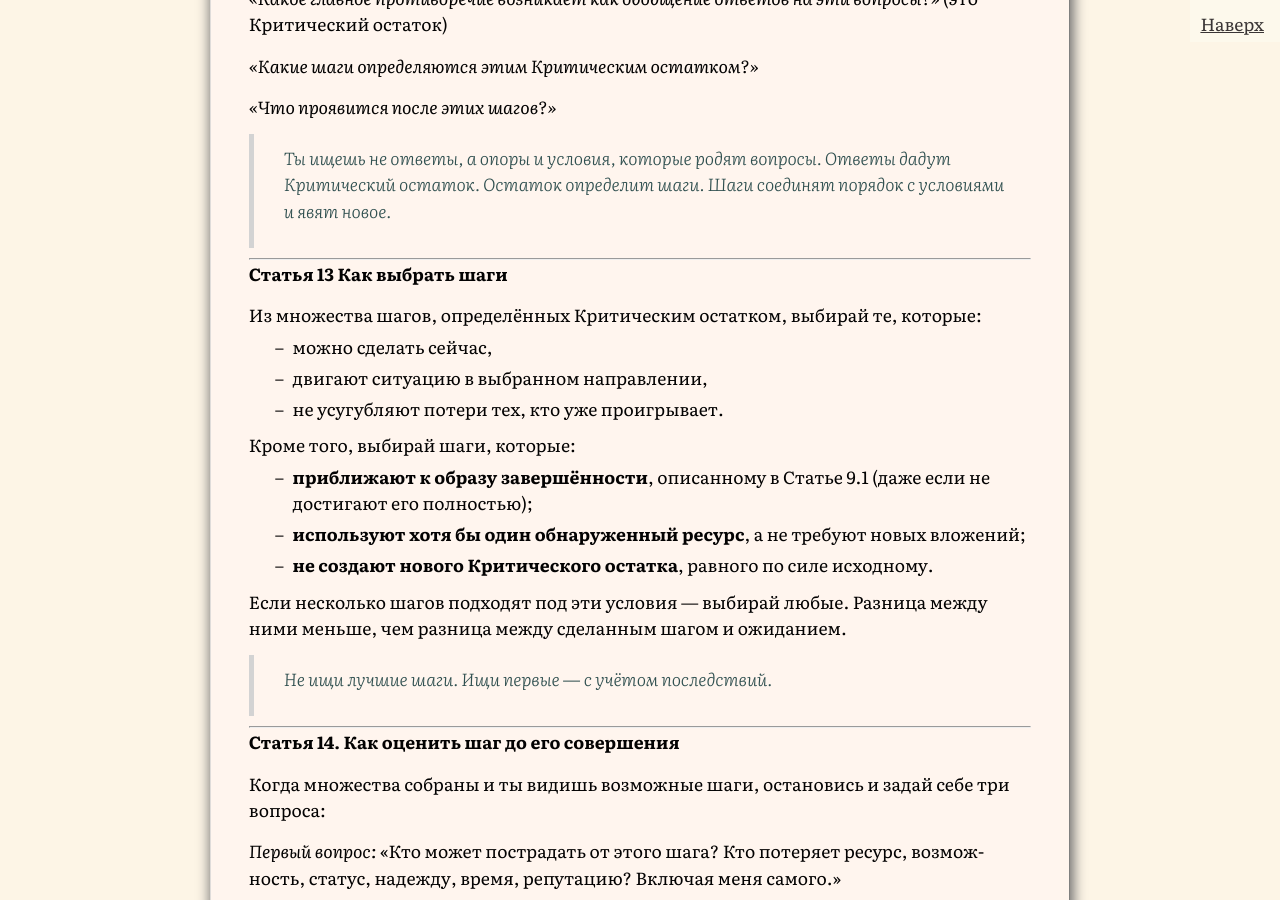
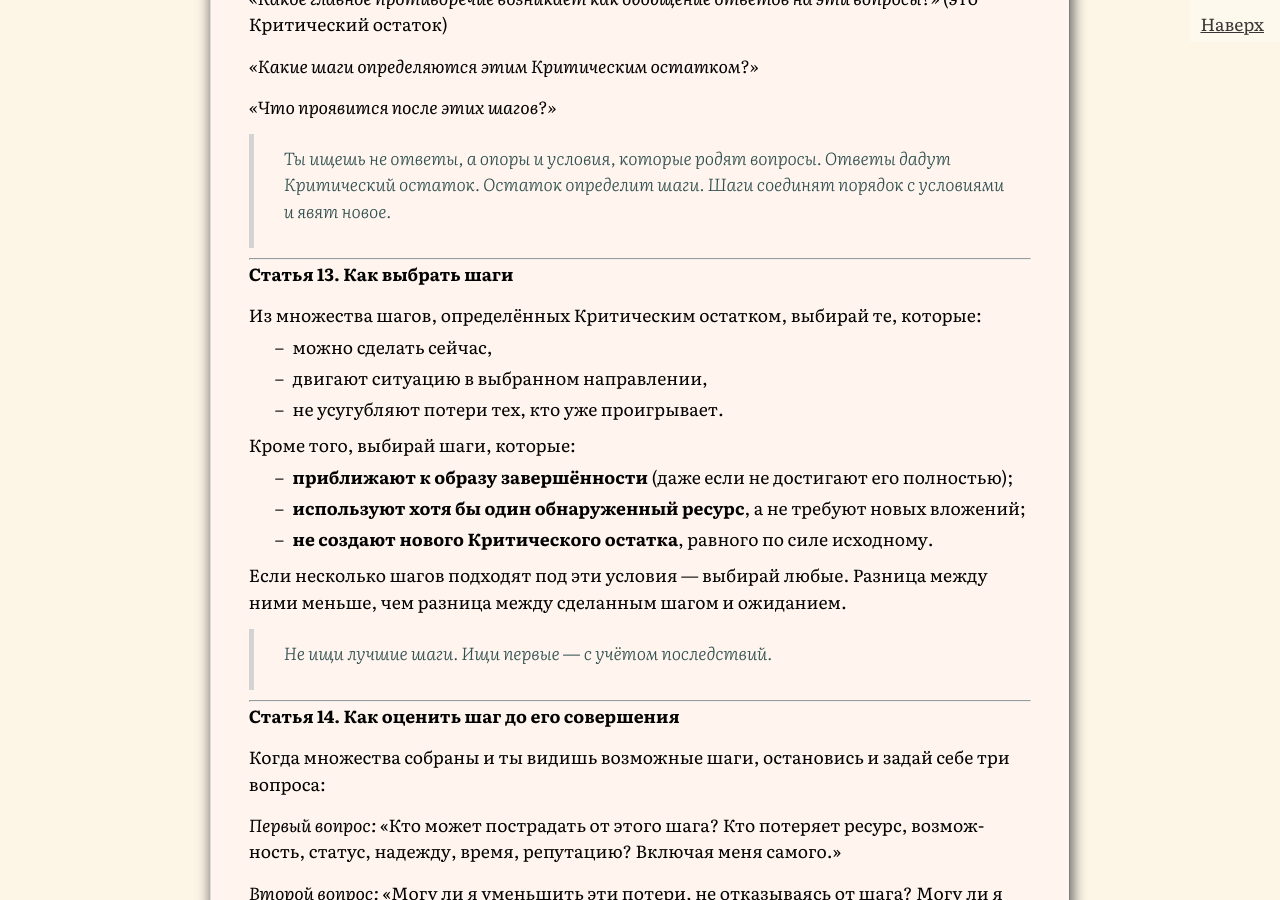
Before and after one commit to SergSi/land-use-art, a Jekyll site: the page built from _posts/2026-06-24-key.md, in a window 1280 px wide and 900 px high, scrolled down 7575 px. Built offline with Jekyll 4.4.1, drawn with Linux system fonts in a browser that asks for light colours; some web fonts are replaced.

Commit message:
Update 2026-06-24-key.md

```diff
--- a/_posts/2026-06-24-key.md
+++ b/_posts/2026-06-24-key.md
@@ -213,7 +213,7 @@ class: analitika
 
 ---
 
-**Статья 13 Как выбрать шаги**
+**Статья 13. Как выбрать шаги**
 
 Из множества шагов, определённых Критическим остатком, выбирай те, которые:
 
@@ -223,7 +223,7 @@ class: analitika
 
 Кроме того, выбирай шаги, которые:
 
-- **приближают к образу завершённости**, описанному в Статье 9.1 (даже если не достигают его полностью);
+- **приближают к образу завершённости** (даже если не достигают его полностью);
 - **используют хотя бы один обнаруженный ресурс**, а не требуют новых вложений;
 - **не создают нового Критического остатка**, равного по силе исходному.
 
```
